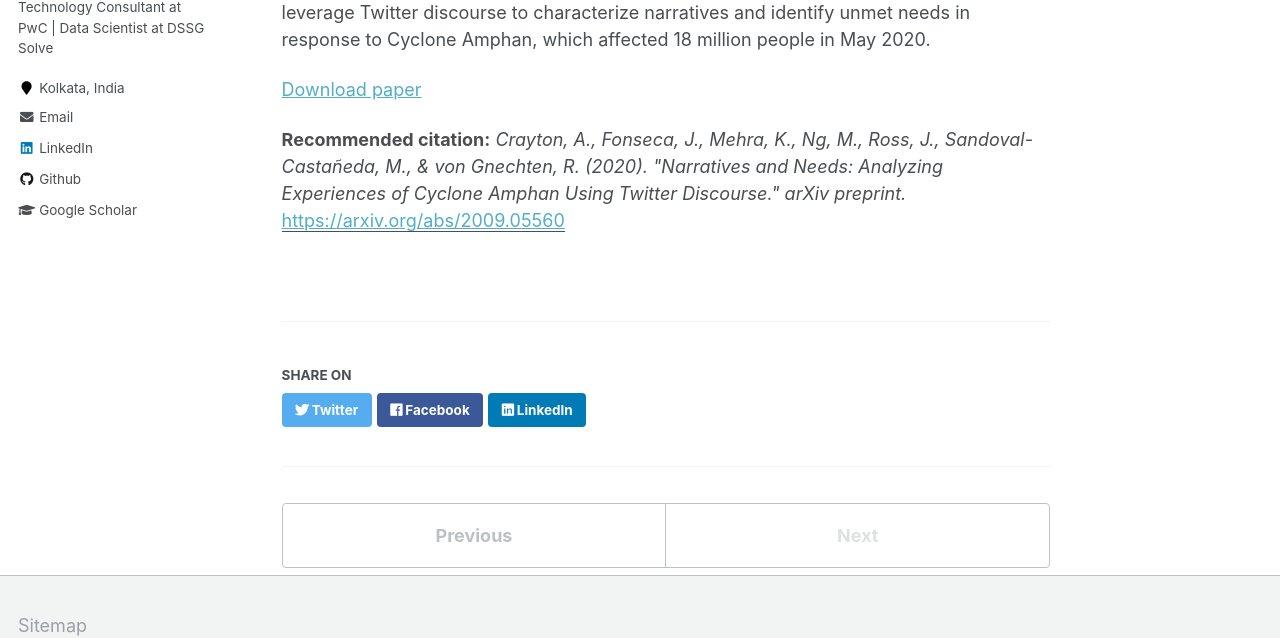
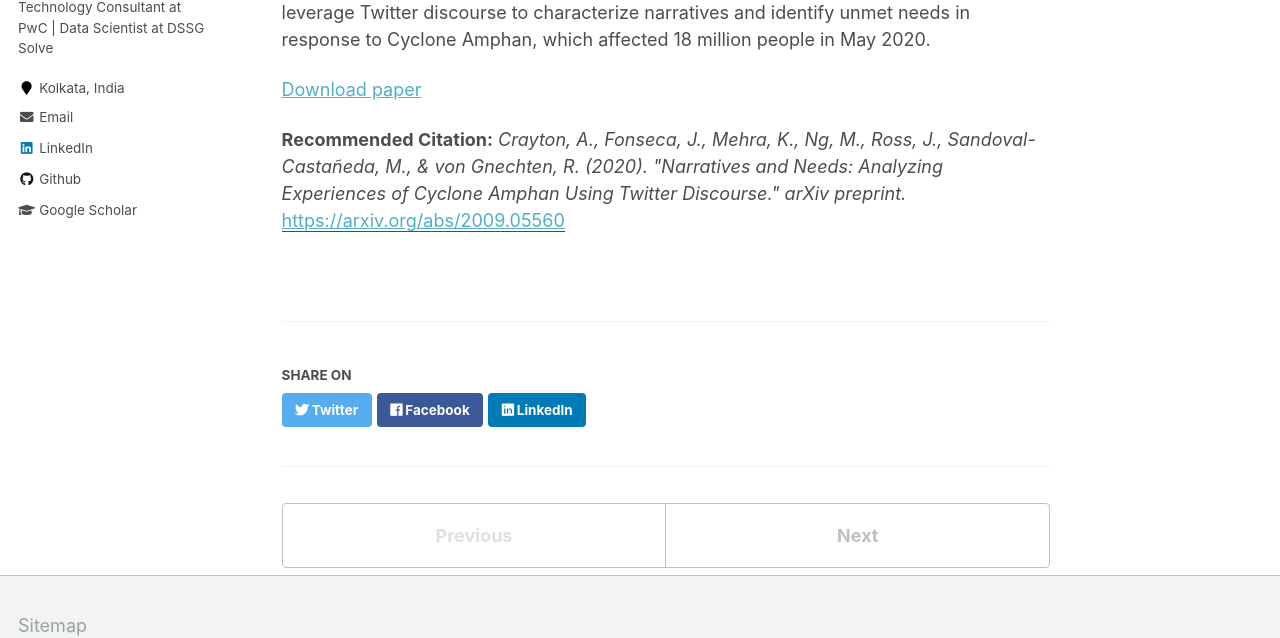
Before and after one commit to kanav-mehra/kanav-mehra.github.io, a Jekyll site: the page built from _publications/Amphan-2020.md, in a window 1280 px wide and 1082 px high. Shown: the part 352-990 px from the top of the window. Built offline with Jekyll 4.4.1, drawn with Linux system fonts in a browser that asks for light colours.

```diff
--- a/_layouts/single.html
+++ b/_layouts/single.html
@@ -48,9 +48,9 @@ layout: default
         </section>
 
         {% if page.citation and page.paperurl %}
-          <p><b>Recommended citation:</b> <i>{{ page.citation }}</i> <a href="{{ page.paperurl }}"><u>{{ page.paperurl }}</u></a></p>
+          <p><b>Recommended Citation:</b> <i>{{ page.citation }}</i> <a href="{{ page.paperurl }}"><u>{{ page.paperurl }}</u></a></p>
         {% elsif page.citation %}
-          <p><b>Recommended citation:</b> <i>{{ page.citation }}</i> </p>
+          <p><b>Recommended Citation:</b> <i>{{ page.citation }}</i> </p>
         {% endif %}
 
         </header>
```
Also changed, not shown: _publications/Amphan-2020.md (+0 -1 lines).
